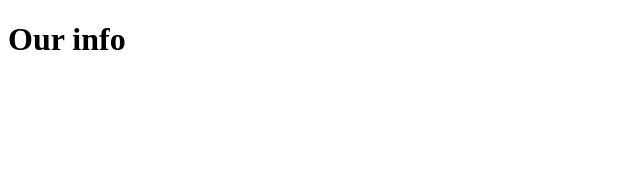
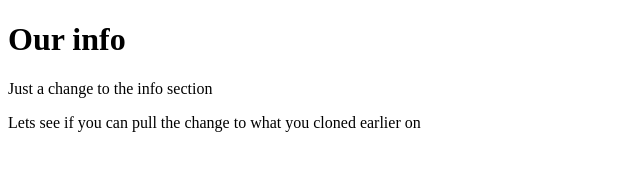
Before and after one commit to samuelodunlade/ticketapp3, a plain HTML site: page info.html in a window 1280 px wide. Shown: the whole page, without its empty margins (0-640 px from the left). Drawn offline with Linux system fonts and the light colour scheme.

Commit message:
updated info file for people that want to pull

```diff
--- a/info.html
+++ b/info.html
@@ -6,7 +6,8 @@
 	</head>
 	<body>
 		<h1>Our info</h1>
-		<p> </p>
+		<p>Just a change to the info section </p>
+		<p> Lets see if you can pull the change to what you cloned earlier on</p>
 	</body>
 
 
```
